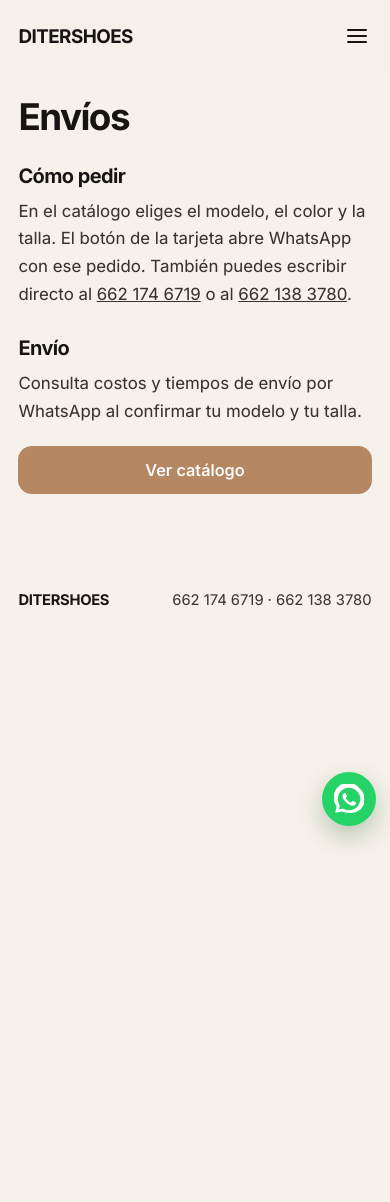
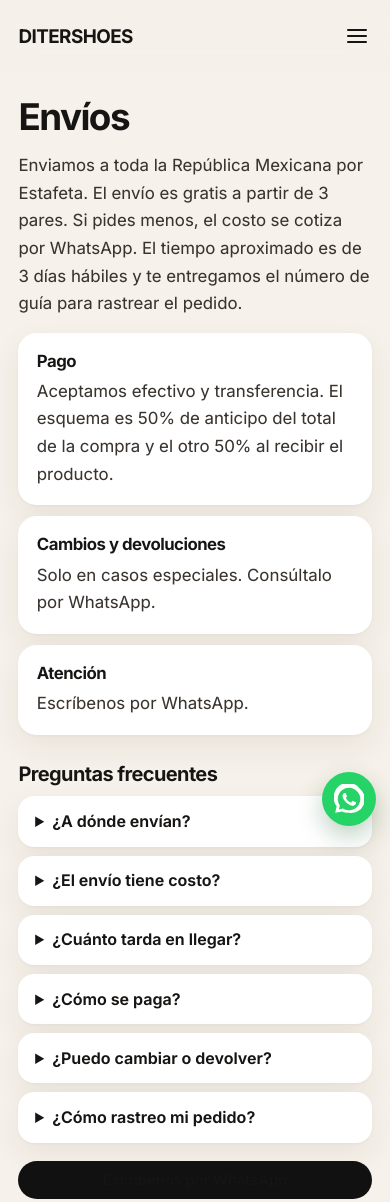
Before and after one commit to DevOpsHmo/ditershoesmx, a plain HTML site: page envios.html in a window 390 px wide. Shown: the top 1202 px of the page. Before the commit the page ends 844 px from the top, so only its background shows below. Drawn offline with Linux system fonts and the light colour scheme; files whose address does not match are found by name.

Commit message:
Completa Nosotros y Envíos con los datos de Hermosillo y Estafeta.
Incluye el anticipo del 50%, el envío gratis desde 3 pares y las preguntas frecuentes, sin agregar datos que no dio el dueño.

Co-authored-by: SILVASDEV.COM <SilvasDEV-HMO@users.noreply.github.com>

```diff
--- a/envios.html
+++ b/envios.html
@@ -9,7 +9,7 @@
   <link rel="icon" type="image/png" href="favicon.png" />
   <link rel="apple-touch-icon" href="apple-touch-icon.png" />
   <meta name="apple-mobile-web-app-title" content="DiterShoes" />
-  <meta name="description" content="Pide tu par de DiterShoes por WhatsApp al 662 174 6719 o al 662 138 3780. Consulta costos y tiempos de envío al escribir." />
+  <meta name="description" content="Envíos de Diter Shoes a toda la República Mexicana por Estafeta. Envío gratis a partir de 3 pares. Tiempo aproximado: 3 días hábiles." />
   <link rel="preload" as="font" href="fonts/inter-latin.woff2" type="font/woff2" crossorigin />
   <link rel="stylesheet" href="styles.css" />
 </head>
@@ -33,11 +33,49 @@
 
   <main class="page">
     <h1>Envíos</h1>
-    <h2>Cómo pedir</h2>
-    <p>En el catálogo eliges el modelo, el color y la talla. El botón de la tarjeta abre WhatsApp con ese pedido. También puedes escribir directo al <a href="https://wa.me/526621746719?text=Hola%2C%20quiero%20hacer%20un%20pedido%20de%20DiterShoes." target="_blank" rel="noopener">662 174 6719</a> o al <a href="https://wa.me/526621383780?text=Hola%2C%20quiero%20hacer%20un%20pedido%20de%20DiterShoes." target="_blank" rel="noopener">662 138 3780</a>.</p>
-    <h2>Envío</h2>
-    <p>Consulta costos y tiempos de envío por WhatsApp al confirmar tu modelo y tu talla.</p>
-    <a class="btn-catalog" href="/catalogo">Ver catálogo</a>
+    <p>Enviamos a toda la República Mexicana por Estafeta. El envío es gratis a partir de 3 pares. Si pides menos, el costo se cotiza por WhatsApp. El tiempo aproximado es de 3 días hábiles y te entregamos el número de guía para rastrear el pedido.</p>
+    <div class="facts">
+      <article class="fact">
+        <h2>Pago</h2>
+        <p>Aceptamos efectivo y transferencia. El esquema es 50% de anticipo del total de la compra y el otro 50% al recibir el producto.</p>
+      </article>
+      <article class="fact">
+        <h2>Cambios y devoluciones</h2>
+        <p>Solo en casos especiales. Consúltalo por WhatsApp.</p>
+      </article>
+      <article class="fact">
+        <h2>Atención</h2>
+        <p>Escríbenos por WhatsApp.</p>
+      </article>
+    </div>
+    <h2>Preguntas frecuentes</h2>
+    <div class="faq">
+      <details>
+        <summary>¿A dónde envían?</summary>
+        <p>A toda la República Mexicana, por Estafeta.</p>
+      </details>
+      <details>
+        <summary>¿El envío tiene costo?</summary>
+        <p>Es gratis a partir de 3 pares. Si pides menos, el costo se cotiza por WhatsApp.</p>
+      </details>
+      <details>
+        <summary>¿Cuánto tarda en llegar?</summary>
+        <p>El tiempo aproximado es de 3 días hábiles.</p>
+      </details>
+      <details>
+        <summary>¿Cómo se paga?</summary>
+        <p>En efectivo o por transferencia. Se aparta con el 50% del total de la compra y el otro 50% se paga al recibir el producto.</p>
+      </details>
+      <details>
+        <summary>¿Puedo cambiar o devolver?</summary>
+        <p>Solo en casos especiales. Consúltalo por WhatsApp.</p>
+      </details>
+      <details>
+        <summary>¿Cómo rastreo mi pedido?</summary>
+        <p>Te entregamos el número de guía de Estafeta.</p>
+      </details>
+    </div>
+    <a class="btn-wa" href="https://wa.me/526621746719?text=Hola%2C%20quiero%20hacer%20un%20pedido%20de%20DiterShoes." target="_blank" rel="noopener">Escríbenos por WhatsApp</a>
   </main>
 
   <footer>
--- a/styles.css
+++ b/styles.css
@@ -488,7 +488,51 @@ button, a { -webkit-tap-highlight-color: transparent; }
   font-size: 1.05rem;
 }
 .page a:not(.btn-catalog) { color: inherit; }
-.page .btn-catalog { margin-top: 0.4rem; }
+.page .btn-catalog,
+.page .btn-wa { margin-top: 0.6rem; }
+.stat {
+  display: inline-flex;
+  flex-direction: column;
+  gap: 0.2rem;
+  background: #fff;
+  border-radius: 1.35rem;
+  padding: 1.15rem 1.35rem 1.2rem;
+  margin: 0.2rem 0 1.35rem;
+  box-shadow: var(--shadow);
+}
+.stat strong {
+  font-size: 2.15rem;
+  font-weight: 700;
+  letter-spacing: -0.045em;
+  line-height: 1;
+}
+.stat span { color: #5e564f; font-size: 0.95rem; }
+.facts {
+  display: grid;
+  gap: 0.7rem;
+  margin: 0.3rem 0 0.2rem;
+}
+.fact {
+  background: #fff;
+  border-radius: 1.15rem;
+  padding: 1rem 1.15rem 1.05rem;
+  box-shadow: var(--shadow);
+}
+.fact h2 { margin: 0 0 0.3rem; font-size: 1.05rem; }
+.fact p { margin: 0; }
+.faq { margin-top: 0.35rem; }
+.faq details {
+  background: #fff;
+  border-radius: 1rem;
+  padding: 0.85rem 1.05rem;
+  margin: 0 0 0.55rem;
+  box-shadow: var(--shadow);
+}
+.faq summary {
+  cursor: pointer;
+  font-weight: 650;
+}
+.faq details p { margin: 0.55rem 0 0; }
 .reveal {
   opacity: 0;
   transform: translateY(12px);
@@ -643,6 +687,7 @@ footer a:hover { text-decoration: underline; text-underline-offset: 0.18em; }
   }
   .notes { grid-template-columns: 1fr; gap: 1.75rem; padding-top: 0.5rem; }
   .paths { grid-template-columns: 1fr; padding-bottom: 2.4rem; }
+  .page .btn-wa { width: 100%; }
 }
 
 @media (max-width: 720px) {
@@ -672,7 +717,10 @@ footer a:hover { text-decoration: underline; text-underline-offset: 0.18em; }
   .pager button { flex: 0 0 auto; min-width: 2.35rem; height: 2.35rem; padding: 0; }
   .pager .pager-step { min-width: 2.6rem; font-size: 1.25rem; }
   .wa-float { width: 54px; height: 54px; right: 0.9rem; }
-  footer { padding-bottom: calc(5rem + env(safe-area-inset-bottom)); }
+  footer {
+    padding-right: 5.4rem;
+    padding-bottom: calc(5rem + env(safe-area-inset-bottom));
+  }
 }
 
 @media (prefers-reduced-motion: reduce) {
```
Also changed, not shown: index.html (+2 -2 lines), nosotros.html (+13 -6 lines).
